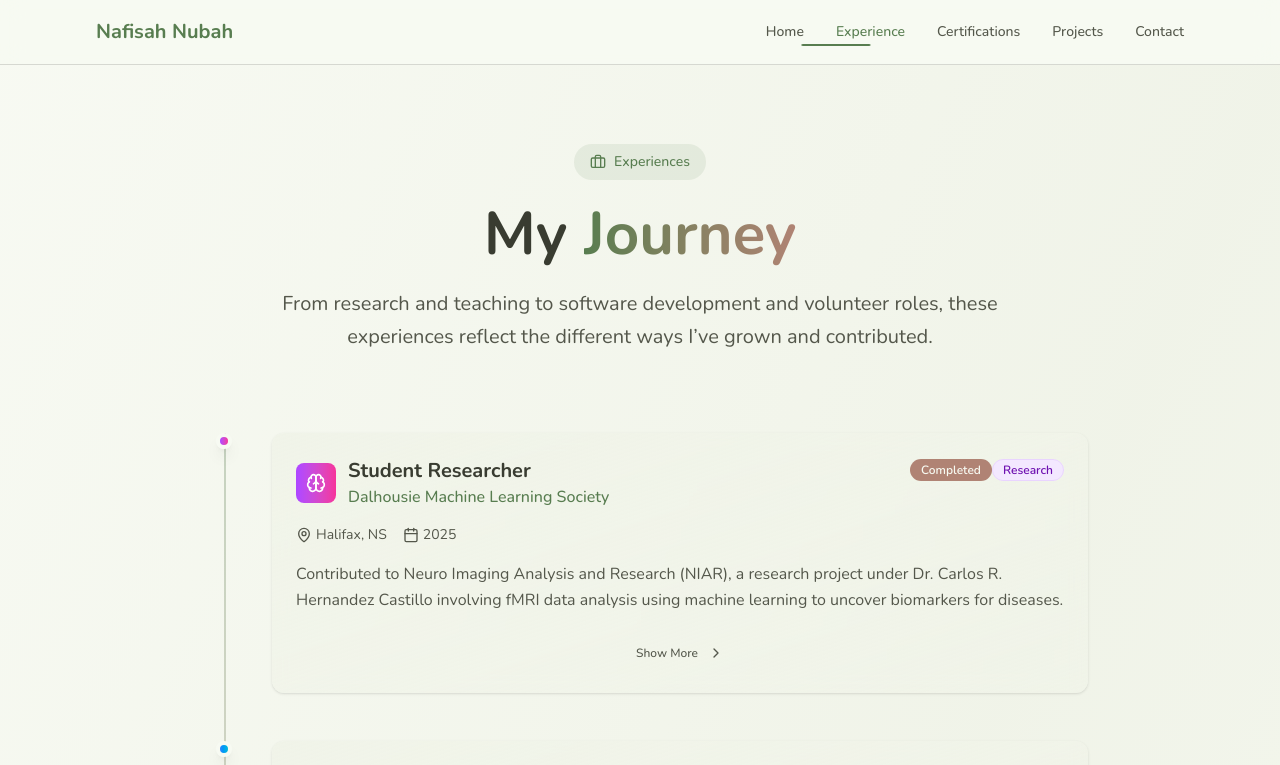
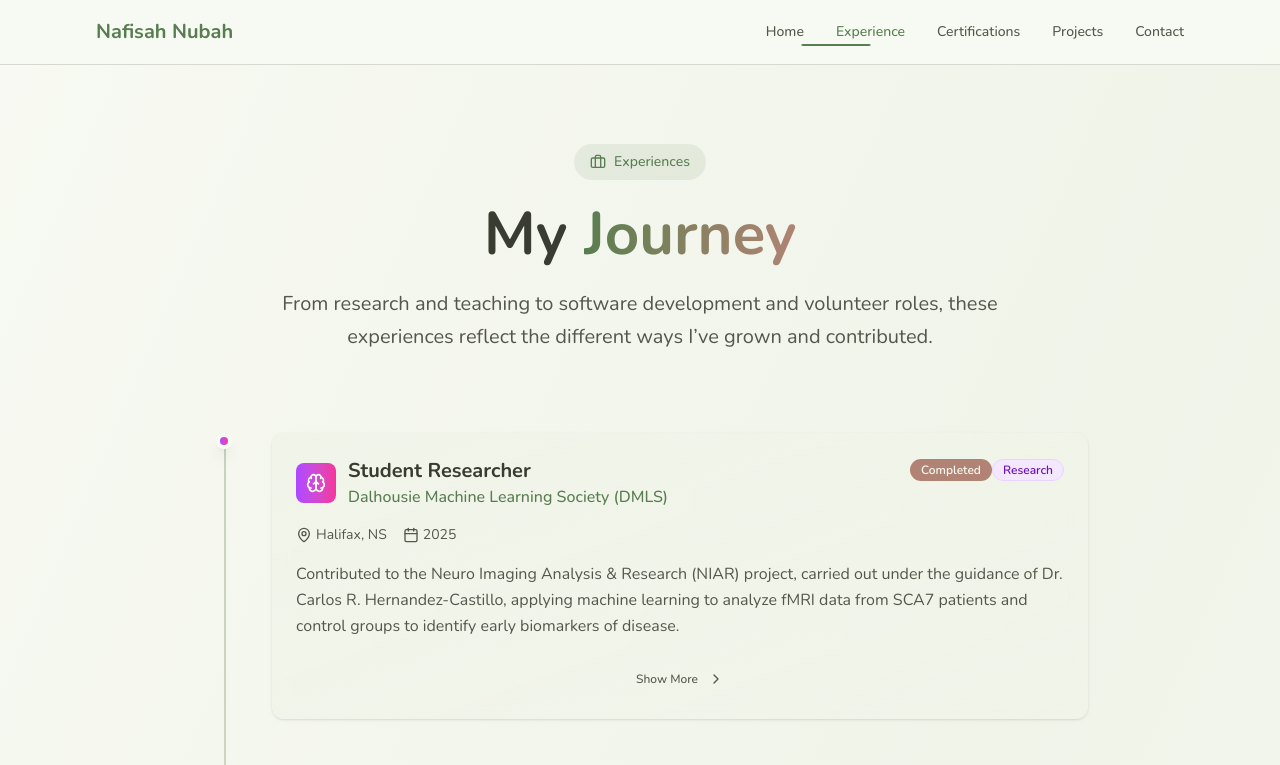
Before and after one commit to nafisahnubah/portfolio-website, a Next.js app: page /experience in a window 1280 px wide. Shown: the top 765 px of the page. Built offline with nearby package versions, Linux system fonts and the light colour scheme.

Commit message:
modified NIAR

```diff
--- a/app/experience/page.tsx
+++ b/app/experience/page.tsx
@@ -11,14 +11,14 @@ const experiences = [
   {
     id: 1,
     title: "Student Researcher",
-    company: "Dalhousie Machine Learning Society",
+    company: "Dalhousie Machine Learning Society (DMLS)",
     location: "Halifax, NS",
     period: "2025",
     status: "Completed",
     certificate: "/DMLS_Certificate.pdf",
     type: "Research",
     description:
-      "Contributed to Neuro Imaging Analysis and Research (NIAR), a research project under Dr. Carlos R. Hernandez Castillo involving fMRI data analysis using machine learning to uncover biomarkers for diseases.",
+      "Contributed to the Neuro Imaging Analysis & Research (NIAR) project, carried out under the guidance of Dr. Carlos R. Hernandez-Castillo, applying machine learning to analyze fMRI data from SCA7 patients and control groups to identify early biomarkers of disease.",
     responsibilities: [
       "Collaborating with fellow researchers to explore advanced machine learning techniques for neuroscience data",
       "Analyzing fMRI data to identify potential disease biomarkers",
```
